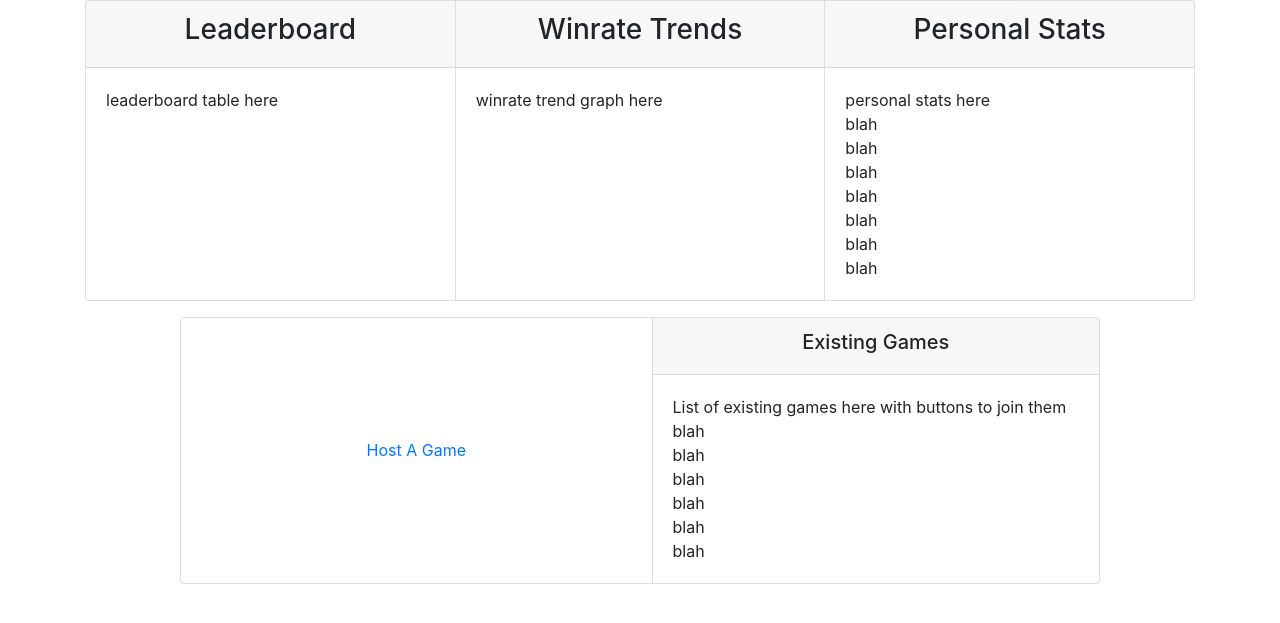
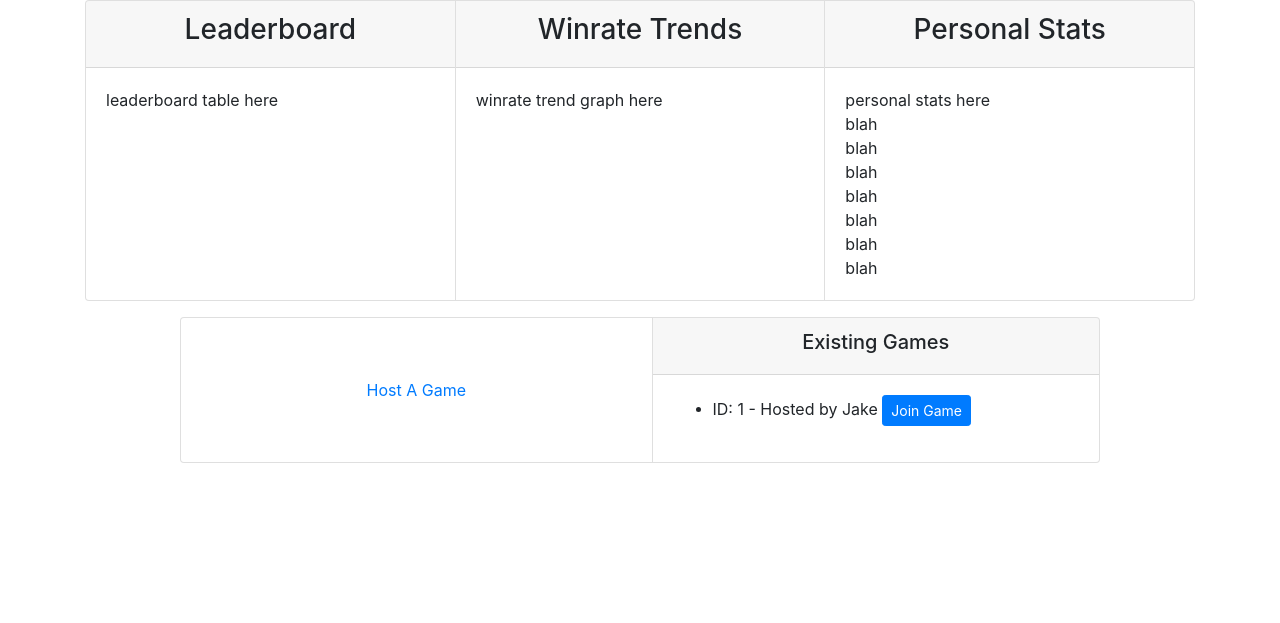
Before and after one commit to orbtl/werewolf, a Django app: template werewolf_project/werewolf_app/templates/homeIndex.html in a window 1280 px wide. Shown: the top 623 px of the page. Run offline with Django 3.2, Linux system fonts and the light colour scheme; the template is opened without the code that fills it: values that come from a table or form of the project are taken from there, others are empty; data comes from the database, SQL or seed files in the repository; both versions use the stored data as it was after the commit; some libraries are stand-ins or nearby versions.

Commit message:
started building the current game list and the game page

```diff
--- a/werewolf_project/werewolf_app/models.py
+++ b/werewolf_project/werewolf_app/models.py
@@ -21,7 +21,7 @@ class Game(models.Model):
     has_elder = models.BooleanField(default=False)
     has_angel = models.BooleanField(default=False)
     has_gypsy = models.BooleanField(default=False)
-    allow_spectators = models.BooleanField(default=False)
+    allow_spectators = models.BooleanField(default=True)
     # Game Properties:
     started = models.BooleanField(default=False) # whether the game has started or is still in lobby -- do we need this or can we just use turn number or phase?
     ended = models.BooleanField(default=False) # whether the game is over
--- a/werewolf_project/werewolf_app/templates/homeIndex.html
+++ b/werewolf_project/werewolf_app/templates/homeIndex.html
@@ -70,19 +70,21 @@
                         <h5>Existing Games</h5>
                     </div>
                     <div class="card-body">
-                        List of existing games here with buttons to join them
-                        <br>
-                        blah
-                        <br>
-                        blah
-                        <br>
-                        blah
-                        <br>
-                        blah
-                        <br>
-                        blah
-                        <br>
-                        blah
+                        <ul>
+                            {% for game in games %}
+                                {% if game.ended == False %}
+                                    <li>ID: {{game.id}} - Hosted by {{game.host.username}}
+                                        {% if game.started == False %}
+                                            <a href="/home/game/{{game.id}}/join" class="btn btn-sm btn-primary">Join Game</a>
+                                        {% endif %}
+                                        {% if game.allow_spectators == True %}
+                                            <a href="/home/game/{{game.id}}" class="btn btn-sm btn-secondary">Spectate</a>
+                                        {% endif %}
+                                    </li>
+                                {% endif %}
+                            {% endfor %}
+                        </ul>
+
                     </div>
                 </div>
             </div>
--- a/werewolf_project/werewolf_app/urls.py
+++ b/werewolf_project/werewolf_app/urls.py
@@ -6,4 +6,5 @@ urlpatterns = [
     path('header', views.header),
     path('host', views.createGame),
     path('game/<int:gameID>', views.game),
+    path('game/<int:gameID>/join', views.joinGame),
 ]
--- a/werewolf_project/werewolf_app/views.py
+++ b/werewolf_project/werewolf_app/views.py
@@ -14,6 +14,7 @@ def homeIndex(request): # Main Home Page
         return redirect('/')
     context = {
         'user': User.objects.get(id=request.session['userID']),
+        'games': Game.objects.all(),
     }
     return render(request, 'homeIndex.html', context)
 
```
Also changed, not shown: werewolf_project/db.sqlite3.
